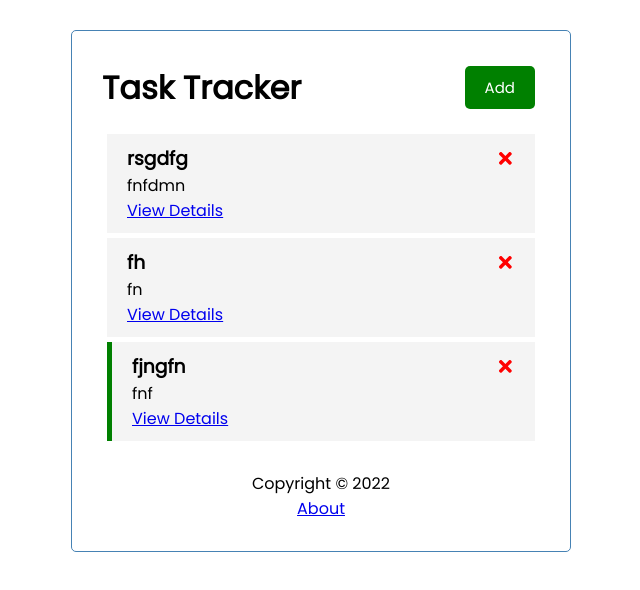
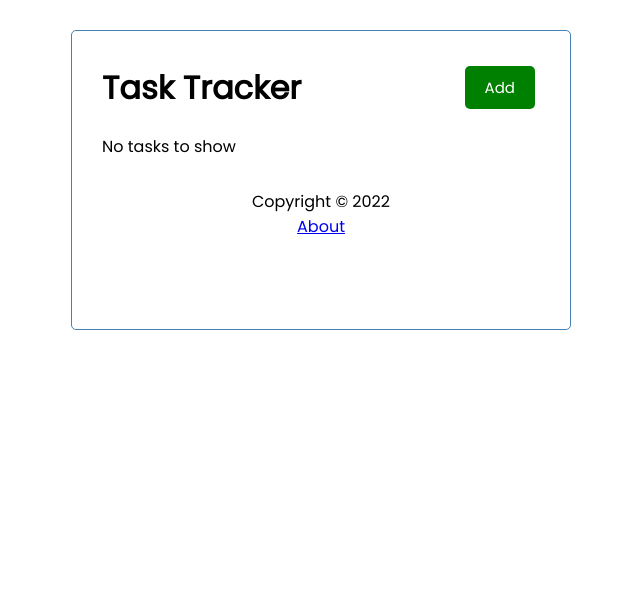
Before and after one commit to faha1999/Task-traker, a React (Create React App) app: page / in a window 1280 px wide. Shown: the top 590 px of the page, without its empty margins (319-959 px from the left). Built offline with nearby package versions, Linux system fonts and the light colour scheme; data requests are answered from the project's data file.

Commit message:
updated scss

```diff
--- a/db.json
+++ b/db.json
@@ -1,22 +1,3 @@
 {
-  "tasks": [
-    {
-      "text": "rsgdfg",
-      "day": "fnfdmn",
-      "reminder": false,
-      "id": 1
-    },
-    {
-      "text": "fh",
-      "day": "fn",
-      "reminder": false,
-      "id": 2
-    },
-    {
-      "text": "fjngfn",
-      "day": "fnf",
-      "reminder": true,
-      "id": 3
-    }
-  ]
+  "tasks": []
 }
--- a/src/scss/_globals.scss
+++ b/src/scss/_globals.scss
@@ -39,14 +39,14 @@ body {
   text-decoration: none;
   font-size: 15px;
   font-family: inherit;
-}
 
-.btn:focus {
+  &:focus {
     outline: none;
   }
 
-.btn:active {
+  &:active {
     transform: scale(0.98);
+  }
 }
 
 .btn-block {
@@ -59,16 +59,16 @@ body {
   margin: 5px;
   padding: 10px 20px;
   cursor: pointer;
-}
 
-.task.reminder {
+  &.reminder {
     border-left: 5px solid green;
   }
 
-.task h3 {
+  h3 {
     display: flex;
     align-items: center;
     justify-content: space-between;
+  }
 }
 
 .add-form {
@@ -77,33 +77,33 @@ body {
 
 .form-control {
   margin: 20px 0;
-}
 
-.form-control label {
+  label {
     display: block;
   }
 
-.form-control input {
+  input {
     width: 100%;
     height: 40px;
     margin: 5px;
     padding: 3px 7px;
     font-size: 17px;
   }
+}
 
 .form-control-check {
   display: flex;
   align-items: center;
   justify-content: space-between;
-}
 
-.form-control-check label {
+  label {
     flex: 1;
   }
 
-.form-control-check input {
+  input {
     flex: 2;
     height: 20px;
+  }
 }
 
 footer {
```
Also changed, not shown: 1 other file (tests, documents, lock files or other folders). Lines whose indentation alone changed are shown as unchanged.
